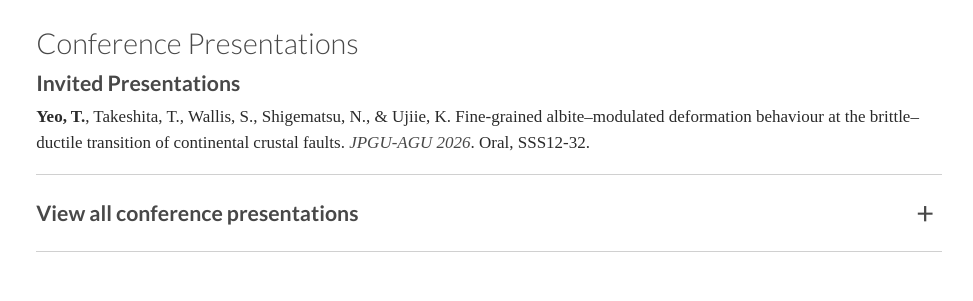
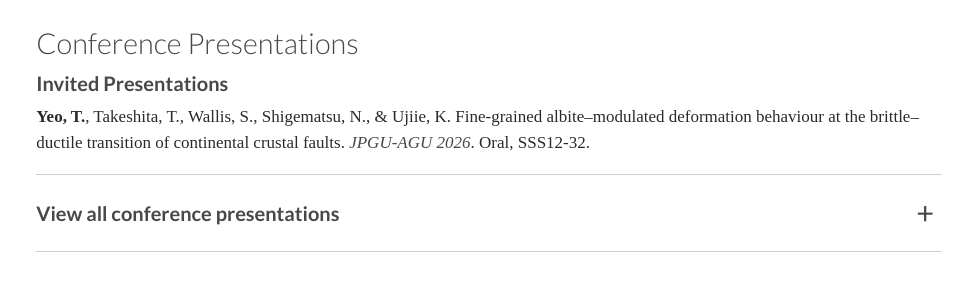
Before and after one commit to TJYYEO/Academic-Webpage, a plain HTML site: page publications.html in a window 1280 px wide. Shown: the part 1183-1484 px from the top of the page, without its empty margins (151-1124 px from the left). Drawn offline with Linux system fonts and the light colour scheme; a web font is replaced by a local one.

Commit message:
Add files via upload

```diff
--- a/publications.html
+++ b/publications.html
@@ -32,10 +32,10 @@
 
         <section class="publication-section">
           <h2>Conference Presentations</h2>
-          <h3 class="publication-subheading">Invited Presentations</h3>
+          <h3 class="publication-subheading"><span style="font: 700 1.25rem/1.25 Lato, sans-serif; color: #484848; -webkit-text-fill-color: #484848; -webkit-text-size-adjust: none; text-size-adjust: none;">Invited Presentations</span></h3>
           <p class="publication-entry"><strong>Yeo, T.</strong>, Takeshita, T., Wallis, S., Shigematsu, N., &amp; Ujiie, K. Fine-grained albite–modulated deformation behaviour at the brittle–ductile transition of continental crustal faults. <em>JPGU-AGU 2026</em>. Oral, SSS12-32.</p>
           <details class="publication-disclosure">
-            <summary class="publication-subheading">View all conference presentations</summary>
+            <summary class="publication-subheading"><span style="font: 700 1.25rem/1.25 Lato, sans-serif; color: #484848; -webkit-text-fill-color: #484848; -webkit-text-size-adjust: none; text-size-adjust: none;">View all conference presentations</span></summary>
             <div class="publication-disclosure-content">
               <p class="publication-entry">Ho, G. R., <strong>Yeo, T.</strong>, Tseng, Y. C., Yeh, E. C., Wang, Y. S., &amp; Izuka, Y. Fossil Record of Rapid Creep in an Arc–Continent Collision Zone: Implications for Slow Earthquake Processes in Eastern Taiwan. <em>88th Fujihara Seminar: Reconstruction of Earthquake Science with Slow Earthquake</em>. Poster presentation.</p>
               <p class="publication-entry">Komagino, S., Ujiie, K., <strong>Yeo, T.</strong>, &amp; Shigematsu, N. Heterogeneous stresses and deformation mechanisms recorded in a subduction mélange. <span class="japanese-text" lang="ja">「沈み込み帯メランジュに記録された不均質な応力と変形機構」</span>. <em>The 133rd Annual Meeting of the Geological Society of Japan</em>, Kanazawa, 2026. Oral presentation (T3-O-4). (In Japanese).</p>
```
